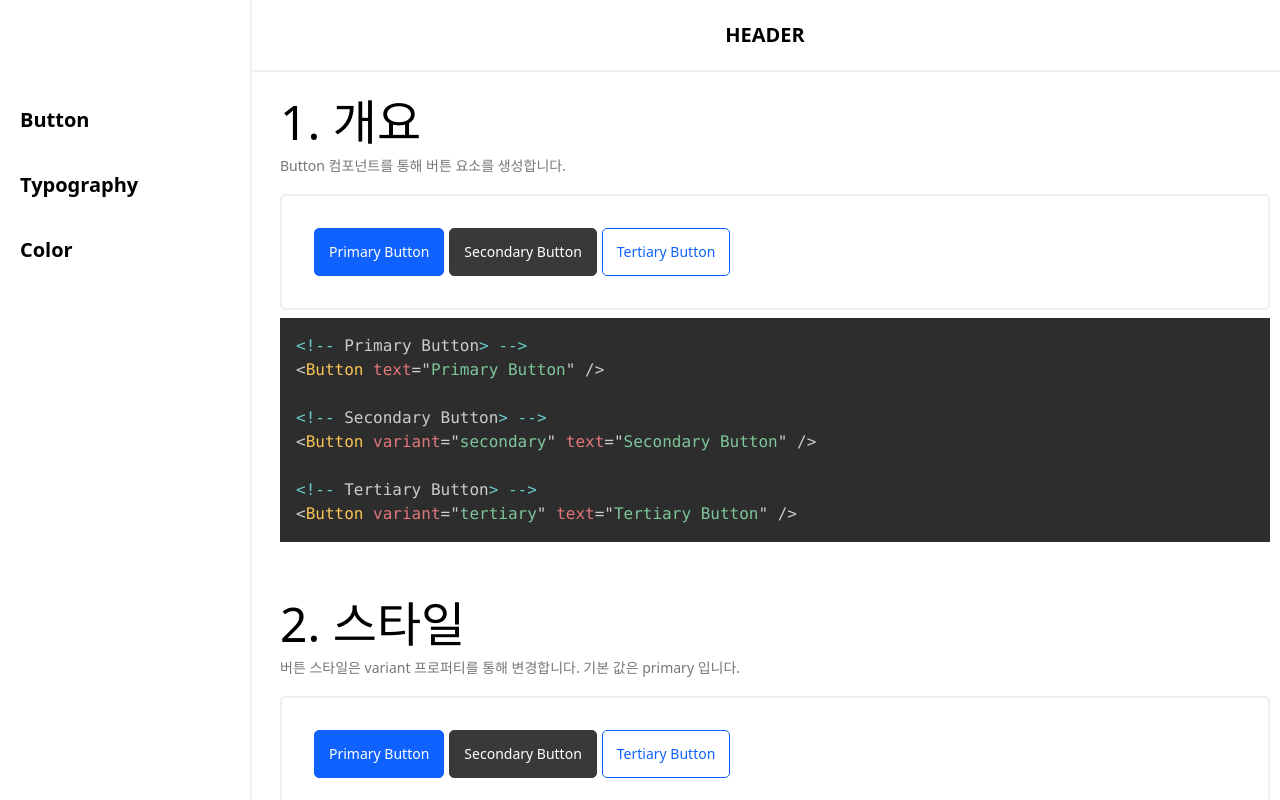
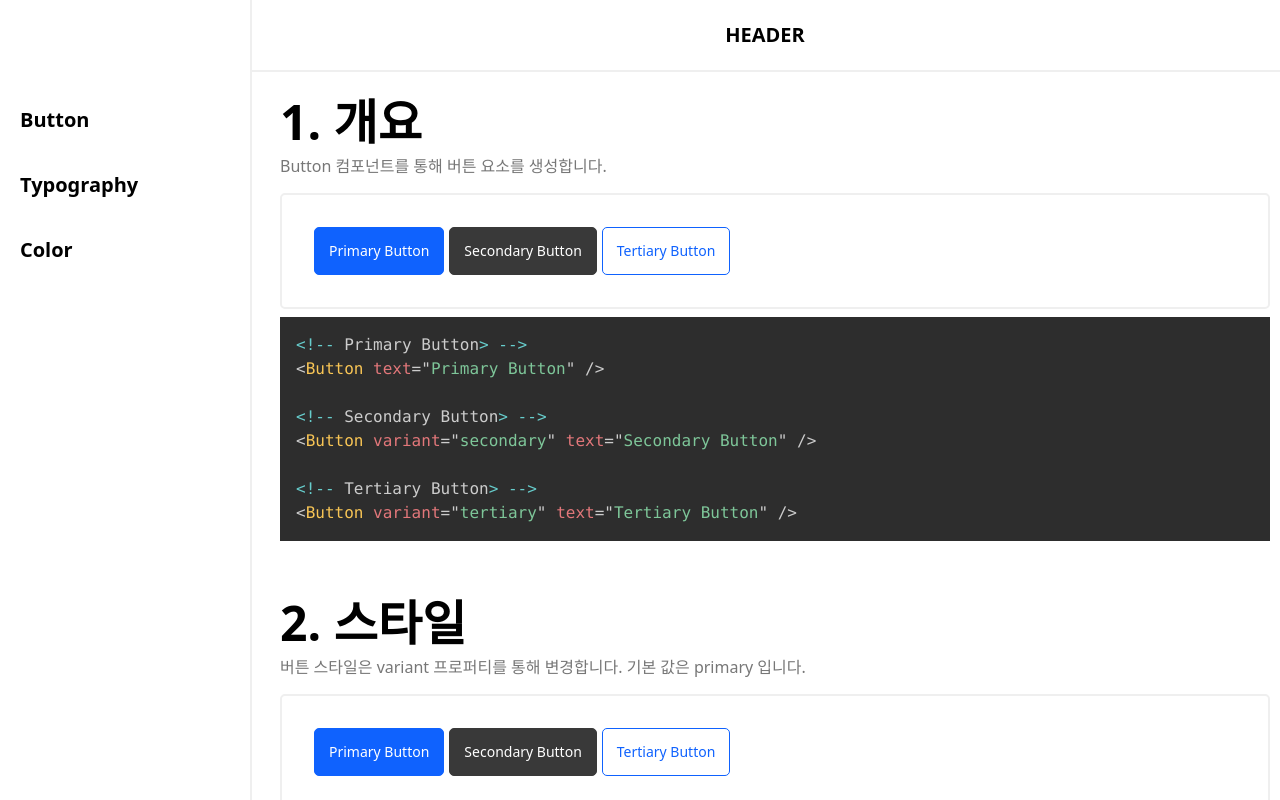
Before and after one commit to dongggggae/_hyun-design-system, a React (Vite) app: page /components/Btn in a window 1280 px wide. Shown: the top 800 px of the page. Built offline with nearby package versions, Linux system fonts and the light colour scheme.

Commit message:
Typography 기본 스타일 정의

```diff
--- a/src/assets/app.css
+++ b/src/assets/app.css
@@ -1,3 +1,7 @@
+.Docs .Text {
+  margin-bottom: 15px;
+}
+
 .p-40 {
   padding: 40px;
 }
--- a/src/components/hyun-design-system/typography/Heading.jsx
+++ b/src/components/hyun-design-system/typography/Heading.jsx
@@ -1,45 +1,20 @@
 import PropTypes from 'prop-types';
 import styled from '@emotion/styled';
+import { useTheme } from '../../../theme/ThemeContext';
 import { defaultTheme } from '../../../themes';
 
-const StylesHeading = {
-  1: {
-    fontSize: '56px',
-    lineHeight: '72px',
-  },
-  2: {
-    fontSize: '48px',
-    lineHeight: '64px',
-  },
-  3: {
-    fontSize: '40px',
-    lineHeight: '56px',
-  },
-  4: {
-    fontSize: '32px',
-    lineHeight: '48px',
-  },
-  5: {
-    fontSize: '24px',
-    lineHeight: '40px',
-  },
-  6: {
-    fontSize: '20px',
-    lineHeight: '32px',
-  },
-};
-
 const StyledHeading = styled.h1`
-  font-size: ${(props) => StylesHeading[props.size].fontSize};
-  line-height: ${(props) => StylesHeading[props.size].lineHeight};
-  color: ${defaultTheme.colors.primaryText};
+  ${(props) => props.theme.components.typography.headingSizes[props.size]};
+  color: ${(props) => props.color};
+  letter-spacing: ${(props) => props.theme.components.typography.fontSpacing[props.spacing]};
 `;
 
-const Heading = ({ as, size, text }) => {
-  const PREFIX = 'heading';
+const Heading = ({ as, size, text, color, spacing }) => {
+  const theme = useTheme();
+  const PREFIX = 'Heading';
 
   return (
-    <StyledHeading className={PREFIX} as={as} size={size}>
+    <StyledHeading className={PREFIX} as={as} size={size} theme={theme} color={color} spacing={spacing}>
       {text}
     </StyledHeading>
   );
@@ -49,12 +24,16 @@ StyledHeading.defaultProps = {
   as: 'h1',
   size: 1,
   text: '',
+  color: `${defaultTheme.colors.primaryText}`,
+  spacing: 'normal',
 };
 
 Heading.propTypes = {
   as: PropTypes.oneOf(['h1', 'h2', 'h3', 'h4', 'h5', 'h6']).isRequired,
   size: PropTypes.oneOf([1, 2, 3, 4, 5, 6]),
   text: PropTypes.string.isRequired,
+  color: PropTypes.string,
+  spacing: PropTypes.string,
 };
 
 export default Heading;
--- a/src/components/hyun-design-system/typography/Text.jsx
+++ b/src/components/hyun-design-system/typography/Text.jsx
@@ -1,40 +1,19 @@
 import PropTypes from 'prop-types';
 import styled from '@emotion/styled';
-
-const StylesText = {
-  lg: {
-    fontSize: '18px',
-    lineHeight: '32px',
-  },
-  md: {
-    fontSize: '16px',
-    lineHeight: '24px',
-  },
-  sm: {
-    fontSize: '14px',
-    lineHeight: '24px',
-  },
-  xs: {
-    fontSize: '12px',
-    lineHeight: '20px',
-  },
-  xxs: {
-    fontSize: '10px',
-    lineHeight: '16px',
-  },
-};
+import { useTheme } from '../../../theme/ThemeContext';
+import { defaultTheme } from '../../../themes';
 
 const StyledText = styled.p`
-  font-size: ${(props) => StylesText[props.size].fontSize};
-  line-height: ${(props) => StylesText[props.size].lineHeight};
-  color: #555555;
+  ${(props) => props.theme.components.typography.textSizes[props.size]};
+  color: ${(props) => props.color};
 `;
 
-const Text = ({ size, children }) => {
-  const PREFIX = 'text';
+const Text = ({ size, children, color, spacing }) => {
+  const theme = useTheme();
+  const PREFIX = 'Text';
 
   return (
-    <StyledText className={PREFIX} size={size}>
+    <StyledText className={PREFIX} size={size} theme={theme} color={color} spacing={spacing}>
       {children}
     </StyledText>
   );
@@ -42,11 +21,15 @@ const Text = ({ size, children }) => {
 
 StyledText.defaultProps = {
   size: 'md',
+  color: `${defaultTheme.colors.secondaryText}`,
+  spacing: 'normal',
 };
 
 Text.propTypes = {
   size: PropTypes.oneOf(['lg', 'md', 'sm', 'xs', 'xxs']),
   children: PropTypes.node.isRequired,
+  color: PropTypes.string,
+  spacing: PropTypes.string,
 };
 
 export default Text;
--- a/src/components/layout/Header.jsx
+++ b/src/components/layout/Header.jsx
@@ -7,7 +7,6 @@ const StyledHeader = styled.header`
 
 const Header = () => {
   const theme = useTheme();
-
   const PREFIX = 'Header';
 
   return (
--- a/src/pages/components/Btn.jsx
+++ b/src/pages/components/Btn.jsx
@@ -1,5 +1,6 @@
 import styled from '@emotion/styled';
 import Heading from '../../components/hyun-design-system/typography/Heading';
+import Text from '../../components/hyun-design-system/typography/Text';
 import CodeContainer from '../../components/docs/CodeContainer';
 import Button from '../../components/hyun-design-system/button/Button';
 import { defaultTheme } from '../../themes';
@@ -17,19 +18,13 @@ const ComponentContent = styled.div`
   margin-bottom: 50px;
 `;
 
-const Desc = styled.p`
-  margin-bottom: 16px;
-  color: ${defaultTheme.colors.secondaryText};
-  font-size: 14px;
-  line-height: 24px;
-`;
-
 const Btn = () => {
   return (
+    <div className="Docs">
       <div className="Btn">
         <ComponentContent>
           <Heading as="h2" size={2} text="1. 개요" />
-        <Desc>Button 컴포넌트를 통해 버튼 요소를 생성합니다.</Desc>
+          <Text>Button 컴포넌트를 통해 버튼 요소를 생성합니다.</Text>
           <StyledPreview>
             <Button variant="primary" text="Primary Button"></Button>
             <Button variant="secondary" text="Secondary Button"></Button>
@@ -40,7 +35,7 @@ const Btn = () => {
 
         <ComponentContent>
           <Heading as="h2" size={2} text="2. 스타일" />
-        <Desc>버튼 스타일은 variant 프로퍼티를 통해 변경합니다. 기본 값은 primary 입니다.</Desc>
+          <Text>버튼 스타일은 variant 프로퍼티를 통해 변경합니다. 기본 값은 primary 입니다.</Text>
           <StyledPreview>
             <Button text="Primary Button" />
             <Button variant="secondary" text="Secondary Button" />
@@ -51,11 +46,11 @@ const Btn = () => {
 
         <ComponentContent>
           <Heading as="h2" size={2} text="3. 사이즈" />
-        <Desc>
+          <Text>
             버튼 사이즈는 size 프로퍼티를 통해 요소의 역할을 결정합니다. 기본값은 &#39;md&#39;입니다.
             <br />
             size 프로퍼티 속성은 &#39;lg&#39;, &#39;md&#39;, &#39;sm&#39; &#39;xs&#39;가 있습니다.
-        </Desc>
+          </Text>
           <StyledPreview>
             <Button size="lg" text="Large Button" />
             <Button text="Medium Button" />
@@ -64,6 +59,7 @@ const Btn = () => {
           </StyledPreview>
           <CodeContainer codeString={ButtonCode.size} />
         </ComponentContent>
+      </div>
     </div>
   );
 };
--- a/src/pages/components/Typography.jsx
+++ b/src/pages/components/Typography.jsx
@@ -1,6 +1,7 @@
 import styled from '@emotion/styled';
 import CodeContainer from '../../components/docs/CodeContainer';
 import Heading from '../../components/hyun-design-system/typography/Heading';
+import Text from '../../components/hyun-design-system/typography/Text';
 import { defaultTheme } from '../../themes';
 
 const StyledPreview = styled.div`
@@ -13,23 +14,17 @@ const StyledPreview = styled.div`
   border-radius: 5px;
 `;
 
-const Desc = styled.p`
-  margin-bottom: 16px;
-  color: ${defaultTheme.colors.secondaryText};
-  font-sizze: 14px;
-  line-height: 24px;
-`;
-
 const ComponentContent = styled.div`
   margin-bottom: 50px;
 `;
 
 const TypoGraphy = () => {
   return (
+    <div className="Docs">
       <div className="TypoGraphy">
         <ComponentContent>
           <Heading as="h2" size={2} text="1. 개요" />
-        <Desc>Heading 컴포넌트를 통해 헤더 요소를 생성합니다.</Desc>
+          <Text>Heading 컴포넌트를 통해 헤더 요소를 생성합니다.</Text>
           <StyledPreview>
             <Heading as="h1" text="Default Title" />
             <Heading as="h3" text="H3 Title" />
@@ -39,7 +34,7 @@ const TypoGraphy = () => {
 
         <ComponentContent>
           <Heading as="h2" size={2} text="2. Tag" />
-        <Desc>as 프로퍼티를 통해 렌더링 되는 태그를 변경합니다.</Desc>
+          <Text>as 프로퍼티를 통해 렌더링 되는 태그를 변경합니다.</Text>
           <StyledPreview>
             <Heading as="h1" text="H1 Title" />
             <Heading as="h2" text="H2 Title" />
@@ -53,11 +48,11 @@ const TypoGraphy = () => {
 
         <ComponentContent>
           <Heading as="h2" size={2} text="3. Size" />
-        <Desc>
+          <Text>
             Size 프로퍼티를 통해 헤더 사이즈를 지정하며, 해당 태그에 다른 크기를 적용하고 싶은 경우에 사용합니다.
             <br />
             아래는 h1 태그로 Size 프로퍼티를 통해 사이즈를 적용한 예시입니다.
-        </Desc>
+          </Text>
           <StyledPreview>
             <Heading as="h1" size={1} text="H1 Size" />
             <Heading as="h2" size={2} text="H2 Size" />
@@ -68,6 +63,7 @@ const TypoGraphy = () => {
           </StyledPreview>
           <CodeContainer codeString={HeadingCode.size} />
         </ComponentContent>
+      </div>
     </div>
   );
 };
--- a/src/themes/default/components/index.js
+++ b/src/themes/default/components/index.js
@@ -1,9 +1,11 @@
 import header from './header';
 import sidebar from './sidebar';
+import typography from './typography';
 
 const components = {
   header,
   sidebar,
+  typography,
 };
 
 export default components;
--- /dev/null
+++ b/src/themes/default/components/typography.js
@@ -0,0 +1,70 @@
+const headingSizes = {
+  1: {
+    fontSize: '56px',
+    fontWeight: 700,
+    lineHeight: '72px',
+  },
+  2: {
+    fontSize: '48px',
+    fontWeight: 600,
+    lineHeight: '64px',
+  },
+  3: {
+    fontSize: '40px',
+    fontWeight: 600,
+    lineHeight: '56px',
+  },
+  4: {
+    fontSize: '32px',
+    fontWeight: 500,
+    lineHeight: '48px',
+  },
+  5: {
+    fontSize: '24px',
+    fontWeight: 500,
+    lineHeight: '40px',
+  },
+  6: {
+    fontSize: '20px',
+    fontWeight: 500,
+    lineHeight: '32px',
+  },
+};
+
+const textSizes = {
+  lg: {
+    fontSize: '18px',
+    fontWeight: 400,
+    lineHeight: '32px',
+  },
+  md: {
+    fontSize: '16px',
+    fontWeight: 400,
+    lineHeight: '24px',
+  },
+  sm: {
+    fontSize: '14px',
+    fontWeight: 400,
+    lineHeight: '24px',
+  },
+  xs: {
+    fontSize: '12px',
+    fontWeight: 400,
+    lineHeight: '20px',
+  },
+  xxs: {
+    fontSize: '10px',
+    fontWeight: 400,
+    lineHeight: '16px',
+  },
+};
+
+const fontSpacing = {
+  tightest: '-1.5px',
+  tight: '-0.7px',
+  normal: '0',
+  wide: '0.7px',
+  widest: '1.5px',
+};
+
+export default { headingSizes, textSizes, fontSpacing };
--- a/src/themes/default/tokens/index.js
+++ b/src/themes/default/tokens/index.js
@@ -4,7 +4,6 @@ import fills from './fills';
 import radius from './radius';
 import shadows from './shadows';
 import state from './stats';
-import typography from './typography';
 import zindex from './zindex';
 
 const tokens = {
@@ -14,7 +13,6 @@ const tokens = {
   radius,
   shadows,
   state,
-  ...typography,
   zindex,
 };
 
--- a/src/themes/default/tokens/typography.js
+++ /dev/null
@@ -1,25 +0,0 @@
-const fontSizes = ['10px', '12px', '14px', '16px', '18px', '20px', '24px', '32px', '40px', '48px', '56px'];
-
-const lineHights = ['16px', '20px', '24px', '32px', '40px', '48px', '56px', '64px'];
-
-const typography = {
-  fontFamilies: ` -apple-system, BlinkMacSystemFont, 'Apple SD Gothic Neo', Roboto, 'Noto Sans KR', 'Segoe UI', 'Malgun Gothic', 'Apple Color Emoji', 'Segoe UI Emoji'`,
-  fontSizes,
-  lineHights,
-  fontWeigths: {
-    ligth: 300,
-    regular: 400,
-    medium: 500,
-    semibold: 600,
-    bold: 700,
-  },
-  letterSpacings: {
-    tightest: '-0.2px',
-    tighter: '-0.1px',
-    tight: '-0.05px',
-    normal: '0',
-    wide: '0.5px',
-  },
-};
-
-export default typography;
```
Lines whose indentation alone changed are shown as unchanged.
